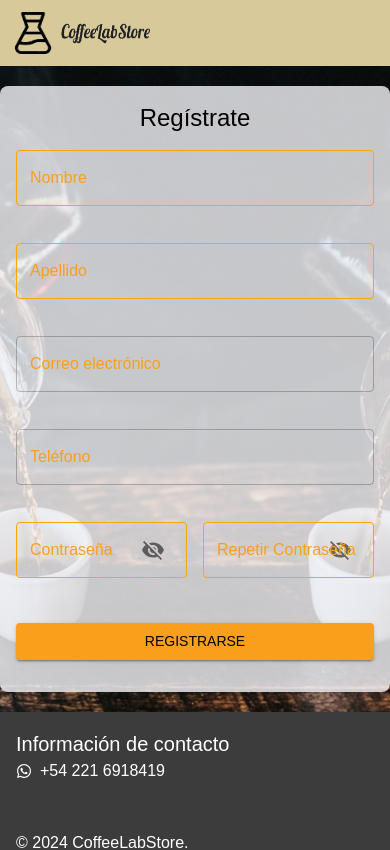
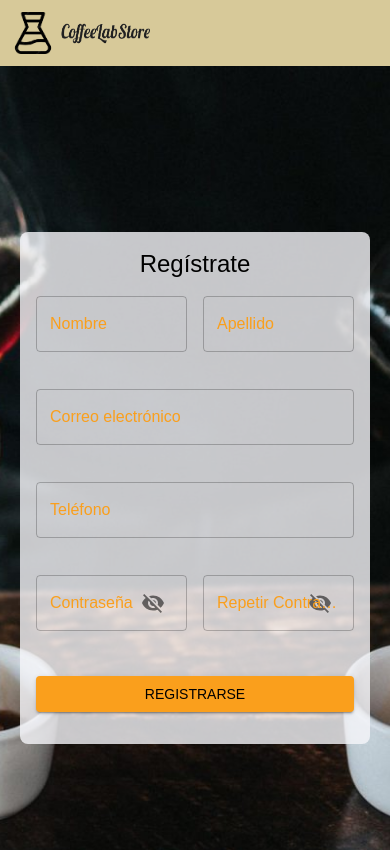
Before and after one commit to NeilenC/CoffeeLabStore-front, a Next.js app: page /register in a window 390 px wide. Shown: the top 850 px of the page. Built offline with nearby package versions, Linux system fonts and the light colour scheme.

Commit message:
adding loader + carousel responsive

```diff
--- a/components/Navbar.tsx
+++ b/components/Navbar.tsx
@@ -107,24 +107,50 @@ const Navbar = () => {
           {router.pathname !== "/cart" && (
             <AppBar sx={{ display: { xs: "none", sm: "block" } }}>
               <Box sx={{ bgcolor: theme.palette.primary.main, color: "white" }}>
-    <Toolbar sx={{ display: 'flex', justifyContent: 'center', width: '100%' }}>
+                <Toolbar
+                  sx={{
+                    display: "flex",
+                    justifyContent: "center",
+                    width: "100%",
+                  }}
+                >
                   {/* Contenedor que divide el espacio en tres partes iguales */}
-      <Grid container spacing={2} sx={{ width: '100%' }} justifyContent="space-between" alignItems="center">
-
+                  <Grid
+                    container
+                    spacing={2}
+                    sx={{ width: "100%" }}
+                    justifyContent="space-between"
+                    alignItems="center"
+                  >
                     {/* Logo en el margen izquierdo */}
-        <Grid item sx={{  justifyContent: 'flex-start',  width:'200px'}}>
+                    <Grid
+                      item
+                      sx={{ justifyContent: "flex-start", width: "200px" }}
+                    >
                       <LogoIcon />
                     </Grid>
 
                     {/* Barra de búsqueda en el centro */}
-        <Grid item sx={{ flexGrow: 1, display: 'flex', justifyContent: 'center' }}>
+                    <Grid
+                      item
+                      sx={{
+                        flexGrow: 1,
+                        display: "flex",
+                        justifyContent: "center",
+                      }}
+                    >
                       <Search />
                     </Grid>
 
                     {/* Íconos de Usuario en el margen derecho */}
-        <Grid item sx={{ display: 'flex', justifyContent: 'flex-end' }}>
+                    <Grid
+                      item
+                      sx={{ display: "flex", justifyContent: "flex-end" }}
+                    >
                       {user.name !== "" ? (
-            <Box sx={{ display: 'flex', alignItems: 'center', gap: 2 }}>
+                        <Box
+                          sx={{ display: "flex", alignItems: "center", gap: 2 }}
+                        >
                           {/* Nombre del Usuario e Icono */}
                           <Typography
                             onClick={handleToggle}
@@ -156,7 +182,10 @@ const Navbar = () => {
                           </Typography>
 
                           {/* Carrito de Compras */}
-              <CartIcon handleCartClick={handleCartClick} cart={cart} />
+                          <CartIcon
+                            handleCartClick={handleCartClick}
+                            cart={cart}
+                          />
 
                           {/* Menú Expandible */}
                           {expanded && (
@@ -177,14 +206,22 @@ const Navbar = () => {
                               <Typography
                                 onClick={goToUserData}
                                 variant="body2"
-                    sx={{ cursor: "pointer", textAlign: "right", pb: 1 }}
+                                sx={{
+                                  cursor: "pointer",
+                                  textAlign: "right",
+                                  pb: 1,
+                                }}
                               >
                                 Tus datos
                               </Typography>
                               <Typography
                                 onClick={goToUserFavorites}
                                 variant="body2"
-                    sx={{ cursor: "pointer", textAlign: "right", pb: 1 }}
+                                sx={{
+                                  cursor: "pointer",
+                                  textAlign: "right",
+                                  pb: 1,
+                                }}
                               >
                                 Favoritos
                               </Typography>
@@ -208,7 +245,8 @@ const Navbar = () => {
                               cursor: "pointer",
                             }}
                           >
-                Cerrar Sesión <LogoutOutlinedIcon sx={{ ml: 0.5 }} />
+                            Cerrar Sesión{" "}
+                            <LogoutOutlinedIcon sx={{ ml: 0.5 }} />
                           </Typography>
                         </Box>
                       ) : (
@@ -226,7 +264,6 @@ const Navbar = () => {
                         </Box>
                       )}
                     </Grid>
-
                   </Grid>
                 </Toolbar>
               </Box>
@@ -234,8 +271,6 @@ const Navbar = () => {
               {/* ---------------------- COMPONENTE DE CATEGORÍAS ---------------------- */}
               <Categories />
             </AppBar>
-
-
           )}
           {/*  EN CARRITO SI SE ENCUENTRA EN PANTALLA PEQUEÑA O MEDIANA NO SE MUESTRA */}
           {router.pathname === "/cart" && !isMediumScreen && (
--- a/pages/register.tsx
+++ b/pages/register.tsx
@@ -73,17 +73,14 @@ const RegistrationForm = () => {
         router.push("/login");
       } else {
         const errorData = await response.json();
-
         const errorMessage =
           errorData?.message || "Hubo un error, por favor vuelva a intentar";
-
         toast.error(errorMessage, {
           autoClose: 1500,
         });
       }
     } catch (error) {
       console.error("Error en la solicitud:", error);
-      // Mensaje genérico para errores de red u otros casos no controlados
       toast.error(
         "Hubo un problema de conexión. Por favor, inténtalo más tarde.",
         {
@@ -105,9 +102,10 @@ const RegistrationForm = () => {
         display: "flex",
         flexDirection: "column",
         justifyContent: "center",
+        minHeight: "100vh",
       }}
     >
-      <Box sx={{ paddingBlock: 2.5 }}>
+      <Box sx={{ paddingBlock: 2.5, paddingInline:'20px' }}>
         <Container
           component="main"
           maxWidth="sm"
@@ -125,7 +123,7 @@ const RegistrationForm = () => {
               alignItems: "center",
             }}
           >
-            <Typography component="h1" variant="h5" sx={{ pb: '1rem '}}>
+            <Typography component="h1" variant="h5" sx={{ pb: '1rem ' }}>
               Regístrate
             </Typography>
             <Formik
@@ -136,7 +134,7 @@ const RegistrationForm = () => {
               {({ isSubmitting, errors, touched }) => (
                 <Form noValidate>
                   <Grid container spacing={2}>
-                    <Grid item xs={12} sm={6}>
+                    <Grid item xs={6} sm={6}>
                       <Field
                         as={TextField}
                         variant="outlined"
@@ -155,23 +153,9 @@ const RegistrationForm = () => {
                             <ErrorMessage name="name" />
                           </Box>
                         }
-                        sx={{
-                          "& .MuiOutlinedInput-root": {
-                            "& fieldset": {
-                              borderColor: touched.name
-                                ? errors.name
-                                  ? "red"
-                                  : "orange"
-                                : "orange",
-                            },
-                            "&:hover fieldset": {
-                              borderColor: "orange",
-                            },
-                          },
-                        }}
                       />
                     </Grid>
-                    <Grid item xs={12} sm={6}>
+                    <Grid item xs={6} sm={6}>
                       <Field
                         as={TextField}
                         variant="outlined"
@@ -192,24 +176,10 @@ const RegistrationForm = () => {
                             <ErrorMessage name="lastName" />
                           </Box>
                         }
-                        sx={{
-                          "& .MuiOutlinedInput-root": {
-                            "& fieldset": {
-                              borderColor: touched.lastName
-                                ? errors.lastName
-                                  ? "red"
-                                  : "orange"
-                                : "orange",
-                            },
-                            "&:hover fieldset": {
-                              borderColor: "orange",
-                            },
-                          },
-                        }}
                       />
                     </Grid>
 
-                    <Grid item xs={12} sm={12}>
+                    <Grid item xs={12}>
                       <Field
                         as={TextField}
                         variant="outlined"
@@ -231,7 +201,7 @@ const RegistrationForm = () => {
                       />
                     </Grid>
 
-                    <Grid item xs={12} sm={12}>
+                    <Grid item xs={12}>
                       <Field
                         as={TextField}
                         variant="outlined"
@@ -257,7 +227,7 @@ const RegistrationForm = () => {
                       />
                     </Grid>
 
-                    <Grid item xs={6}>
+                    <Grid item xs={6} sm={6}>
                       <Field
                         as={TextField}
                         variant="outlined"
@@ -294,23 +264,9 @@ const RegistrationForm = () => {
                             </InputAdornment>
                           ),
                         }}
-                        sx={{
-                          "& .MuiOutlinedInput-root": {
-                            "& fieldset": {
-                              borderColor: touched.password
-                                ? errors.password
-                                  ? "red"
-                                  : "orange"
-                                : "orange",
-                            },
-                            "&:hover fieldset": {
-                              borderColor: "orange",
-                            },
-                          },
-                        }}
                       />
                     </Grid>
-                    <Grid item xs={6}>
+                    <Grid item xs={6} sm={6}>
                       <Field
                         as={TextField}
                         variant="outlined"
@@ -350,28 +306,19 @@ const RegistrationForm = () => {
                             </InputAdornment>
                           ),
                         }}
-                        sx={{
-                          "& .MuiOutlinedInput-root": {
-                            "& fieldset": {
-                              borderColor: touched.confirmPassword
-                                ? errors.confirmPassword
-                                  ? "red"
-                                  : "orange"
-                                : "orange",
-                            },
-                            "&:hover fieldset": {
-                              borderColor: "orange",
-                            },
-                          },
-                        }}
                       />
                     </Grid>
                   </Grid>
+
                   <Button
                     type="submit"
                     fullWidth
                     variant="contained"
-                    sx={{ mt: 3, mb: 2, color: "black" }}
+                    sx={{
+                      mt: 3,
+                      mb: 2,
+                      color: "black",
+                    }}
                     disabled={isSubmitting}
                   >
                     Registrarse
```
Also changed, not shown: commons/Carousel.tsx (+15 -11 lines), pages/[categoryId]/index.tsx (+47 -66 lines), pages/login.tsx (+11 -5 lines). Lines whose indentation alone changed are shown as unchanged.
